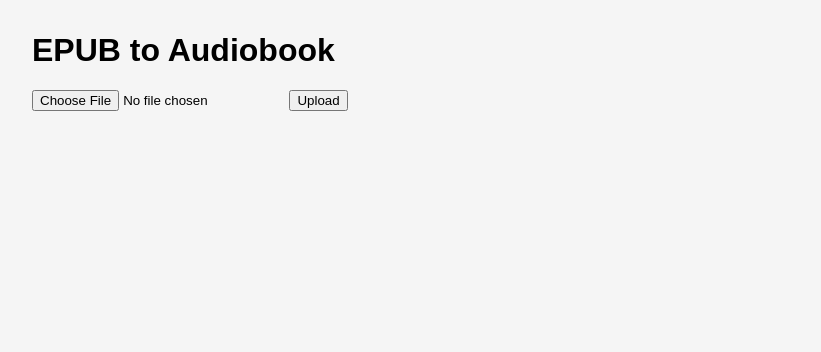
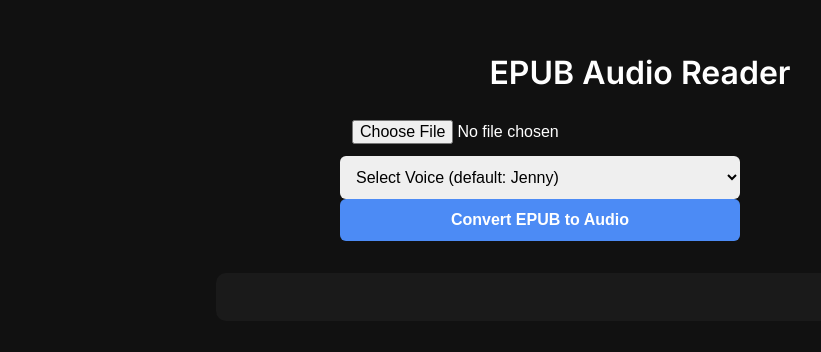
Before and after one commit to 64Alfred64/epub-audiobook, a Flask app: page / in a window 1280 px wide. Shown: the top 352 px of the page, without its empty margins (0-821 px from the left). Run offline with Flask 3, Linux system fonts and the light colour scheme.

Commit message:
Update index.html

```diff
--- a/templates/index.html
+++ b/templates/index.html
@@ -1,35 +1,169 @@
 <!DOCTYPE html>
-<html>
+<html lang="en">
 <head>
-    <title>EPUB to Audiobook</title>
-    <link rel="stylesheet" href="/static/style.css">
+  <meta charset="UTF-8" />
+  <meta name="viewport" content="width=device-width, initial-scale=1.0"/>
+  <title>EPUB Audio Reader</title>
+  <link href="https://fonts.googleapis.com/css2?family=Inter:wght@400;600&display=swap" rel="stylesheet"/>
+  <style>
+    body {
+      font-family: 'Inter', sans-serif;
+      background-color: #111;
+      color: #fff;
+      margin: 0;
+      padding: 2rem;
+    }
+    h1 {
+      font-size: 2rem;
+      font-weight: 600;
+      margin-bottom: 1rem;
+      text-align: center;
+    }
+    .controls {
+      max-width: 600px;
+      margin: 0 auto 2rem auto;
+      display: flex;
+      flex-direction: column;
+      gap: 1rem;
+      align-items: center;
+    }
+    input[type="file"], select, button {
+      width: 100%;
+      max-width: 400px;
+      padding: 0.75rem;
+      border-radius: 6px;
+      border: none;
+      font-size: 1rem;
+    }
+    button {
+      background-color: #4c8bf5;
+      color: white;
+      cursor: pointer;
+      font-weight: 600;
+      transition: background-color 0.3s ease;
+    }
+    button:hover {
+      background-color: #3a6fe2;
+    }
+    #textDisplay {
+      max-width: 800px;
+      margin: 0 auto;
+      background-color: #1a1a1a;
+      padding: 1.5rem;
+      border-radius: 10px;
+      line-height: 1.6;
+      white-space: pre-wrap;
+      user-select: none;
+    }
+    .highlight {
+      background-color: #4c8bf5;
+      color: white;
+      padding: 0 4px;
+      border-radius: 4px;
+      transition: background-color 0.3s;
+    }
+    span {
+      cursor: pointer;
+    }
+  </style>
 </head>
 <body>
-    <h1>EPUB to Audiobook</h1>
-    <form method="POST" enctype="multipart/form-data">
-        <input type="file" name="epubfile" accept=".epub" required>
-        <button type="submit">Upload</button>
+
+  <h1>EPUB Audio Reader</h1>
+
+  <div class="controls">
+    <form id="uploadForm">
+      <input type="file" id="epubFile" name="epub" accept=".epub" required />
+      <select id="voiceSelect" name="voice">
+        <option value="">Select Voice (default: Jenny)</option>
+      </select>
+      <button type="submit">Convert EPUB to Audio</button>
     </form>
+  </div>
 
-    {% if text %}
-    <textarea id="text" rows="20" cols="80">{{ text }}</textarea><br>
-    <button onclick="playAudio()">🔊 Play Audio</button>
-    <audio id="audio" controls></audio>
-    {% endif %}
+  <div id="textDisplay"></div>
 
-    <script>
-    async function playAudio() {
-        const text = document.getElementById("text").value;
-        const response = await fetch("/tts", {
-            method: "POST",
-            headers: { "Content-Type": "application/x-www-form-urlencoded" },
-            body: "text=" + encodeURIComponent(text)
+  <script>
+    const voices = [
+      "en-AU-NatashaNeural", "en-AU-WilliamNeural", "en-CA-ClaraNeural", "en-CA-LiamNeural",
+      "en-GB-LibbyNeural", "en-GB-RyanNeural", "en-GB-SoniaNeural", "en-IN-NeerjaNeural",
+      "en-IN-PriyaNeural", "en-US-AriaNeural", "en-US-GuyNeural", "en-US-JennyNeural",
+      "en-US-MichelleNeural", "en-US-TonyNeural"
+    ];
+
+    const voiceSelect = document.getElementById('voiceSelect');
+    voices.forEach(v => {
+      const option = document.createElement('option');
+      option.value = v;
+      option.textContent = v;
+      voiceSelect.appendChild(option);
+    });
+
+    const form = document.getElementById('uploadForm');
+    const textDisplay = document.getElementById('textDisplay');
+
+    let audioFiles = [];
+    let currentAudio = null;
+
+    form.addEventListener('submit', async (e) => {
+      e.preventDefault();
+      const formData = new FormData(form);
+      const selectedVoice = voiceSelect.value;
+      if (selectedVoice) {
+        formData.append('voice', selectedVoice);
+      }
+
+      textDisplay.textContent = 'Processing EPUB...';
+
+      try {
+        const res = await fetch('/upload', {
+          method: 'POST',
+          body: formData
         });
-        const data = await response.json();
-        const audio = document.getElementById("audio");
-        audio.src = "/" + data.audio;
-        audio.play();
-    }
-    </script>
+
+        const data = await res.json();
+
+        if (!data.audio_files || !data.text_chunks) {
+          textDisplay.textContent = 'Conversion failed: ' + (data.error || 'Unknown error');
+          return;
+        }
+
+        audioFiles = data.audio_files;
+        textDisplay.innerHTML = '';
+
+        data.text_chunks.forEach((chunk, i) => {
+          const span = document.createElement('span');
+          span.textContent = chunk + ' ';
+          span.dataset.audio = `/audio/${data.audio_files[i]}`;
+          span.dataset.index = i;
+          textDisplay.appendChild(span);
+        });
+      } catch (err) {
+        textDisplay.textContent = 'Error uploading file';
+        console.error(err);
+      }
+    });
+
+    textDisplay.addEventListener('click', (e) => {
+      if (e.target.tagName.toLowerCase() === 'span' && e.target.dataset.audio) {
+        // Remove highlight from all spans
+        const spans = Array.from(textDisplay.querySelectorAll('span'));
+        spans.forEach(s => s.classList.remove('highlight'));
+
+        // Highlight clicked span
+        e.target.classList.add('highlight');
+
+        // Stop current audio if playing
+        if (currentAudio) {
+          currentAudio.pause();
+          currentAudio.currentTime = 0;
+        }
+
+        // Play the new audio
+        currentAudio = new Audio(e.target.dataset.audio);
+        currentAudio.play();
+      }
+    });
+  </script>
 </body>
 </html>
```
